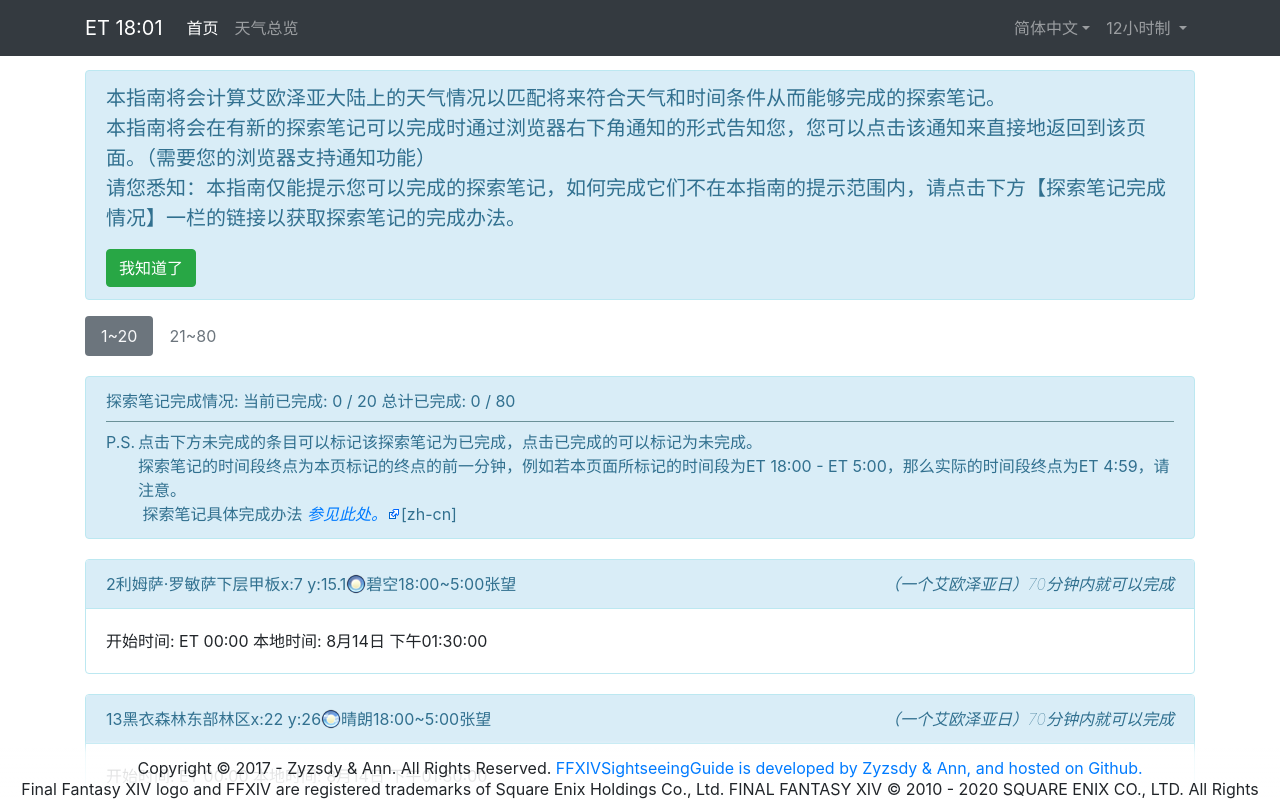
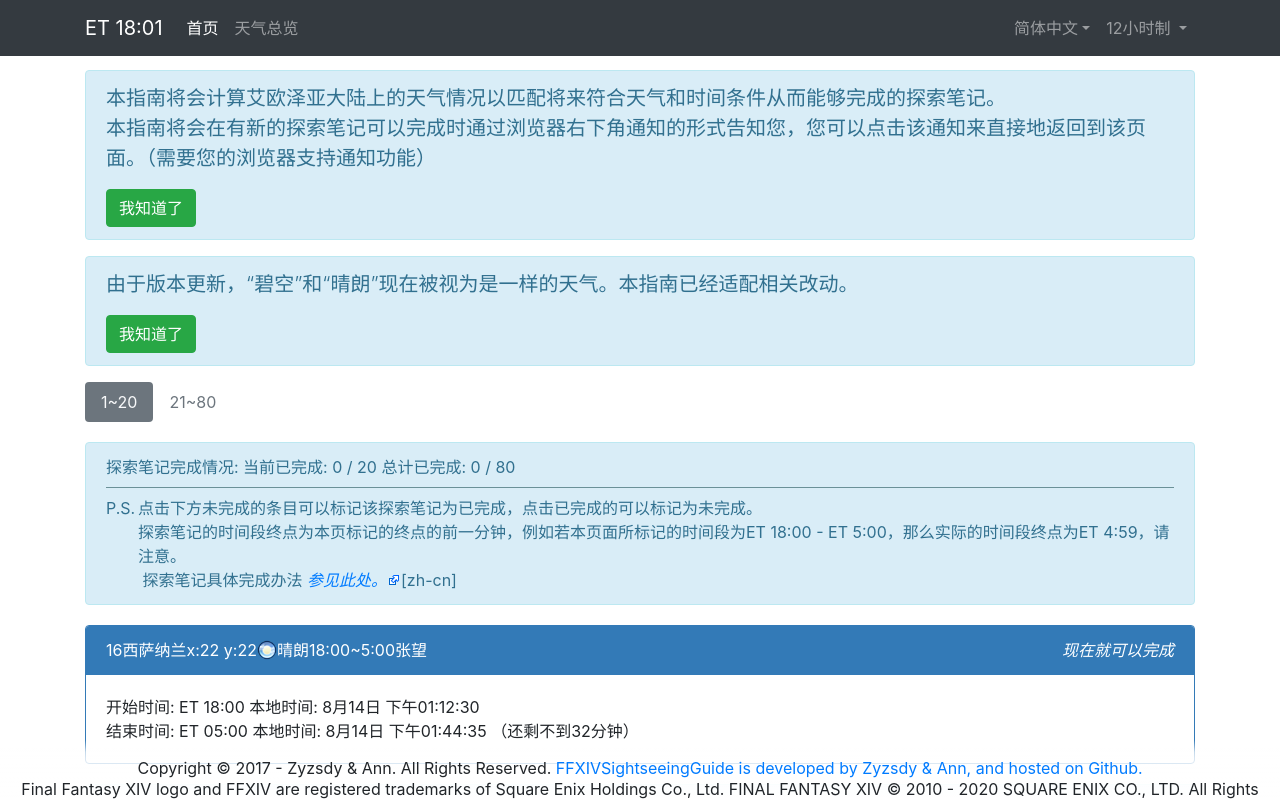
Before and after one commit to AnnAngela/FFXIVSightseeingGuide, a Vue app: page /#/ in a window 1280 px wide. Shown: the top 800 px of the page. Built offline with nearby package versions, Linux system fonts and the light colour scheme.

Commit message:
ClearSkies/FairSkies

```diff
--- a/src/Sightseeing.ts
+++ b/src/Sightseeing.ts
@@ -1,5 +1,7 @@
 import EorzeaClock from "./EorzeaTime";
 import EorzeaWeather from "./EorzeaWeather";
+
+type RegardedAsTheSameWeather = string[][];
 
 export interface ISightseeingGroup {
     groupName: string;
@@ -52,13 +54,24 @@ export class Sightseeing {
         this.startHour = item.startHour;
         this.endHour = item.endHour;
     }
+    compareWeather(a: string, b: string): boolean {
+        const regardedAsTheSameWeather: RegardedAsTheSameWeather = [
+            ["weather.ClearSkies", "weather.FairSkies"]
+        ];
+        for (let i: number = 0; i < regardedAsTheSameWeather.length; i++) {
+            if (regardedAsTheSameWeather[i].includes(a) && regardedAsTheSameWeather[i].includes(b)) {
+                return true;
+            }
+        }
+        return a === b;
+    }
     calcNextAvailableTime(): void {
         let nowet: EorzeaClock = new EorzeaClock(undefined);
         let baseTime: EorzeaClock = EorzeaWeather.calcBaseDate(nowet);
         for (let i: number = 0; i < 10000; i++) {
             let forecastSeed: number[] = EorzeaWeather.forecastSeed(baseTime, [i]);
             let forecast: string = EorzeaWeather.getForecast(this.area, forecastSeed)[0];
-            if (this.weather === forecast) {
+            if (this.compareWeather(this.weather, forecast)) {
                 // 天气匹配成功
                 let weatherAvaliableTime: number[] = Array.from(
                     { length: 8 },
--- a/src/components/home.vue
+++ b/src/components/home.vue
@@ -6,6 +6,14 @@
         type="button"
         class="btn btn-success"
         @click="setFirstView()"
+      >{{$t('introdution.button')}}</button>
+    </div>
+    <div class="introdutionlead alert alert-info collapse" :class="isWeatherRegardedAsTheSameWeatherView ? 'show' : 'hidden'">
+      <p class="lead" v-html="$t('weatherRegardedAsTheSameWeather')"></p>
+      <button
+        type="button"
+        class="btn btn-success"
+        @click="setWeatherRegardedAsTheSameWeatherView()"
       >{{$t('introdution.button')}}</button>
     </div>
     <ul class="nav nav-pills">
@@ -252,6 +260,8 @@ export default class HomePage extends Vue {
   };
   isFirstView: boolean =
     (localStorage.getItem("isFirstView") || "true") === "true";
+  isWeatherRegardedAsTheSameWeatherView: boolean =
+    (localStorage.getItem("isWeatherRegardedAsTheSameWeatherView") || "true") === "true";
   alertClass: string = "";
   created() {
     localStorage.removeItem("firstView");
@@ -348,5 +358,9 @@ export default class HomePage extends Vue {
     localStorage.setItem("isFirstView", "false");
     this.isFirstView = false;
   }
+  setWeatherRegardedAsTheSameWeatherView() {
+    localStorage.setItem("isWeatherRegardedAsTheSameWeatherView", "false");
+    this.isWeatherRegardedAsTheSameWeatherView = false;
+  }
 }
 </script>
--- a/src/locales/en-US.ts
+++ b/src/locales/en-US.ts
@@ -32,8 +32,9 @@ const en_US: any = {
     sightseeingActGuide: "Sightseeing strategy",
     sightseeingActGuideSeeHere: "See Here.",
     sightseeingClickIntroduction: "Click the uncompleted line below to mark it as completed, and click the completed one to mark as uncompleted. ",
+    weatherRegardedAsTheSameWeather:"Due to the game update, \"Clear Skies\" and \"Fair Skies\" are now considered to be the same weather. This guide has been adapted to relevant changes.",
     introdution: {
-        text: "This guide can calculate the forecast in Eorzea and find the sightseeings that match the weather and time condition.<br>This guide will alert you when there are new sightseeings that can be done via notifications come from right bottom. Then you can click the notifications to come to this page. (It needs your browser supports Notification API).<br>Please kindly noted: this guide can only alert you that there are new sightseeings can be done, but not how to do them. Please click the link in \"Sightseeing completion\" to learn how to do.",
+        text: "This guide can calculate the forecast in Eorzea and find the sightseeings that match the weather and time condition.<br>This guide will alert you when there are new sightseeings that can be done via notifications come from right bottom. Then you can click the notifications to come to this page. (It needs your browser supports Notification API).<br>",
         button: "I got it.",
     },
     notification: {
--- a/src/locales/ja-JP.ts
+++ b/src/locales/ja-JP.ts
@@ -32,8 +32,9 @@ const ja_JP: any = {
     sightseeingActGuide: "探索笔记具体完成办法",
     sightseeingActGuideSeeHere: "参见此处。",
     sightseeingClickIntroduction: "点击下方未完成的条目可以标记该探索笔记为已完成，点击已完成的可以标记为未完成。",
+    weatherRegardedAsTheSameWeather:"由于版本更新，“碧空”和“晴朗”现在被视为是一样的天气。本指南已经适配相关改动。",
     introdution: {
-        text: "本指南将会计算艾欧泽亚大陆上的天气情况以匹配将来符合天气和时间条件从而能够完成的探索笔记。<br>本指南将会在有新的探索笔记可以完成时通过浏览器右下角通知的形式告知您，您可以点击该通知来直接地返回到该页面。（需要您的浏览器支持通知功能）<br>请您悉知：本指南仅能提示您可以完成的探索笔记，如何完成它们不在本指南的提示范围内，请点击下方【探索笔记完成情况】一栏的链接以获取探索笔记的完成办法。",
+        text: "本指南将会计算艾欧泽亚大陆上的天气情况以匹配将来符合天气和时间条件从而能够完成的探索笔记。<br>本指南将会在有新的探索笔记可以完成时通过浏览器右下角通知的形式告知您，您可以点击该通知来直接地返回到该页面。（需要您的浏览器支持通知功能）",
         button: "我知道了",
     },
     notification: {
--- a/src/locales/zh-CN.ts
+++ b/src/locales/zh-CN.ts
@@ -32,8 +32,9 @@ const zh_CN: any = {
     sightseeingActGuide: "探索笔记具体完成办法",
     sightseeingActGuideSeeHere: "参见此处。",
     sightseeingClickIntroduction: "点击下方未完成的条目可以标记该探索笔记为已完成，点击已完成的可以标记为未完成。",
+    weatherRegardedAsTheSameWeather:"由于版本更新，“碧空”和“晴朗”现在被视为是一样的天气。本指南已经适配相关改动。",
     introdution: {
-        text: "本指南将会计算艾欧泽亚大陆上的天气情况以匹配将来符合天气和时间条件从而能够完成的探索笔记。<br>本指南将会在有新的探索笔记可以完成时通过浏览器右下角通知的形式告知您，您可以点击该通知来直接地返回到该页面。（需要您的浏览器支持通知功能）<br>请您悉知：本指南仅能提示您可以完成的探索笔记，如何完成它们不在本指南的提示范围内，请点击下方【探索笔记完成情况】一栏的链接以获取探索笔记的完成办法。",
+        text: "本指南将会计算艾欧泽亚大陆上的天气情况以匹配将来符合天气和时间条件从而能够完成的探索笔记。<br>本指南将会在有新的探索笔记可以完成时通过浏览器右下角通知的形式告知您，您可以点击该通知来直接地返回到该页面。（需要您的浏览器支持通知功能）",
         button: "我知道了",
     },
     notification: {
```
Also changed, not shown: 1 other file (tests, documents, lock files or other folders).
